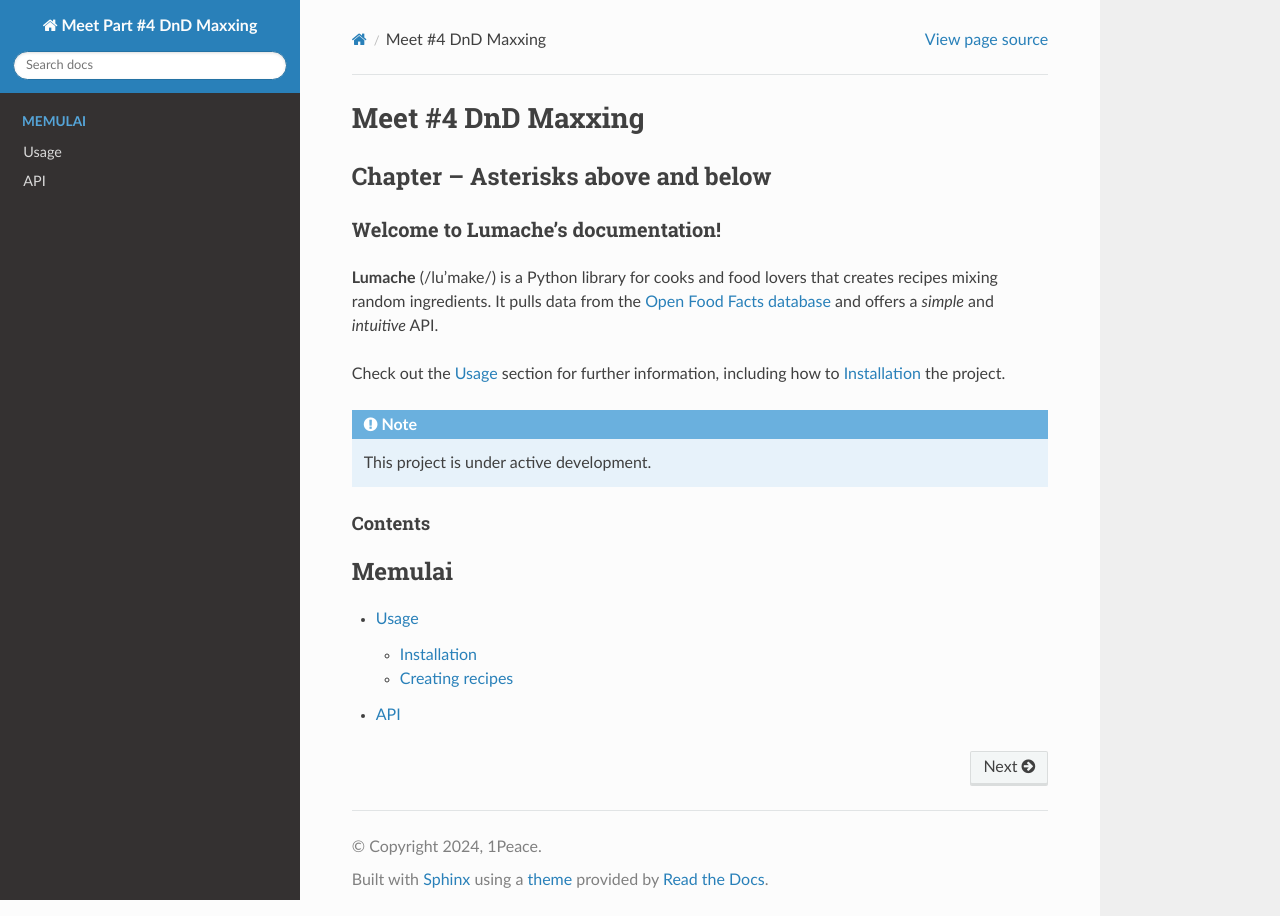
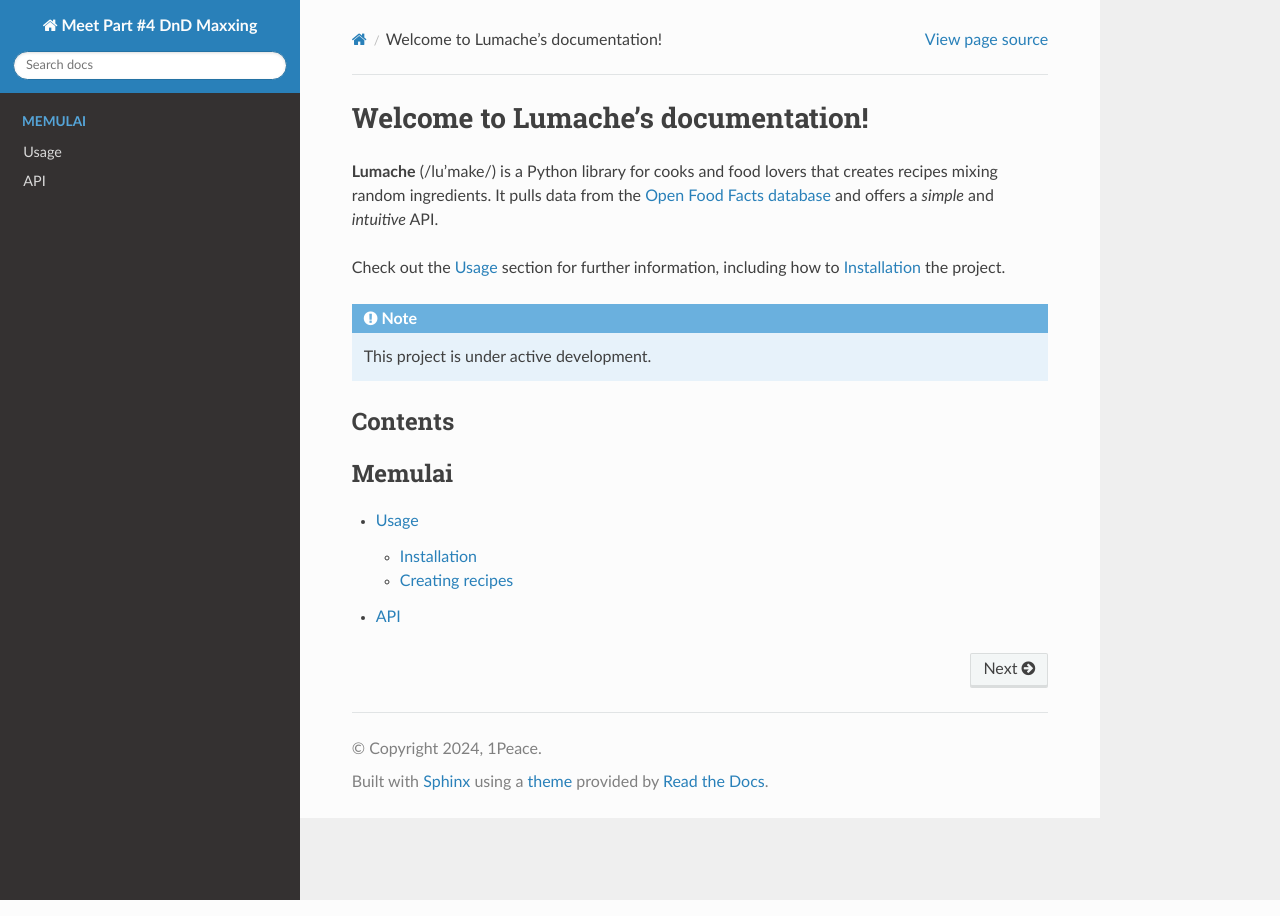
Before and after one commit to takayama156/1Peace-Dnd-Guide, a Sphinx documentation site: the page built from docs/source/index.rst, in a window 1280 px wide. Built offline with Sphinx 7.4.7 and the Read the Docs theme 3.1.0, drawn with Linux system fonts in a browser that asks for light colours.

Commit message:
Update index.rst

```diff
--- a/docs/source/index.rst
+++ b/docs/source/index.rst
@@ -1,11 +1,3 @@
-###################
-Meet #4 DnD Maxxing
-###################
-
-************************************
-Chapter -- Asterisks above and below
-************************************
-
 Welcome to Lumache's documentation!
 ===================================
 
```
